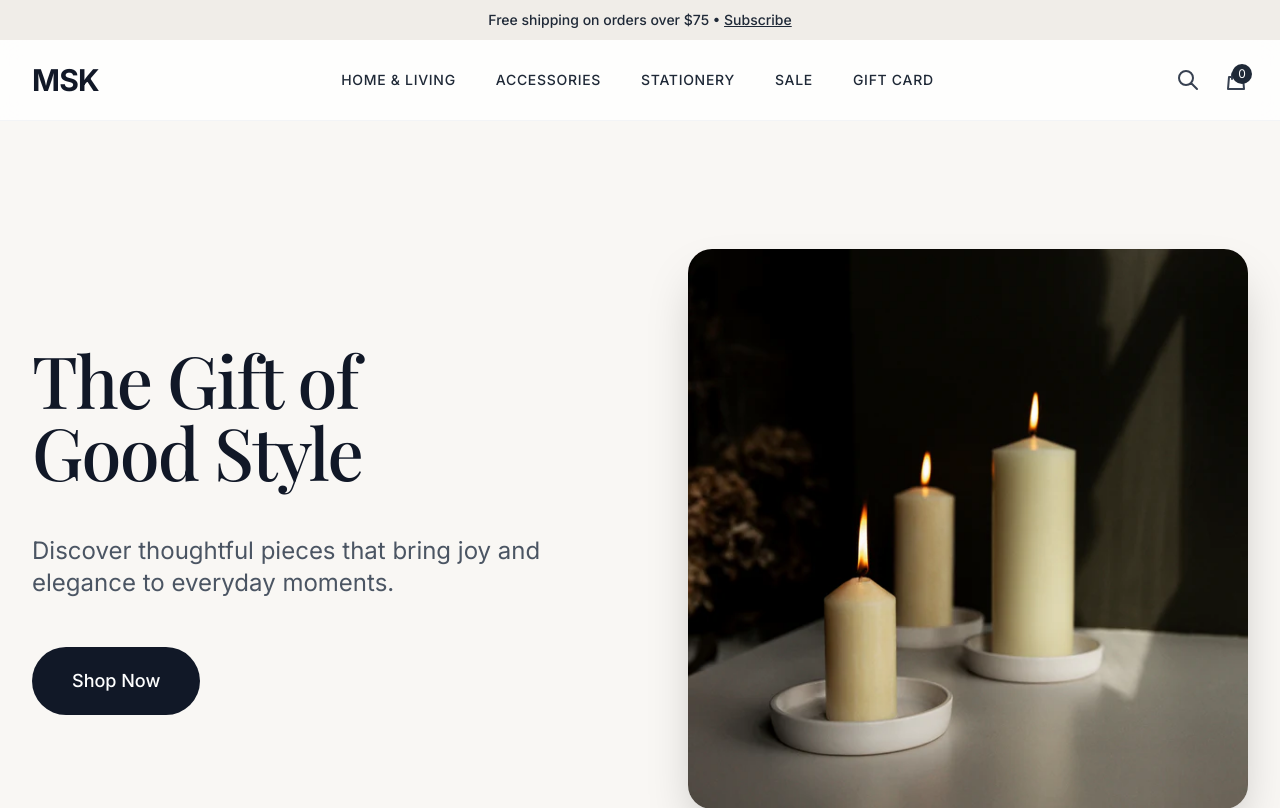
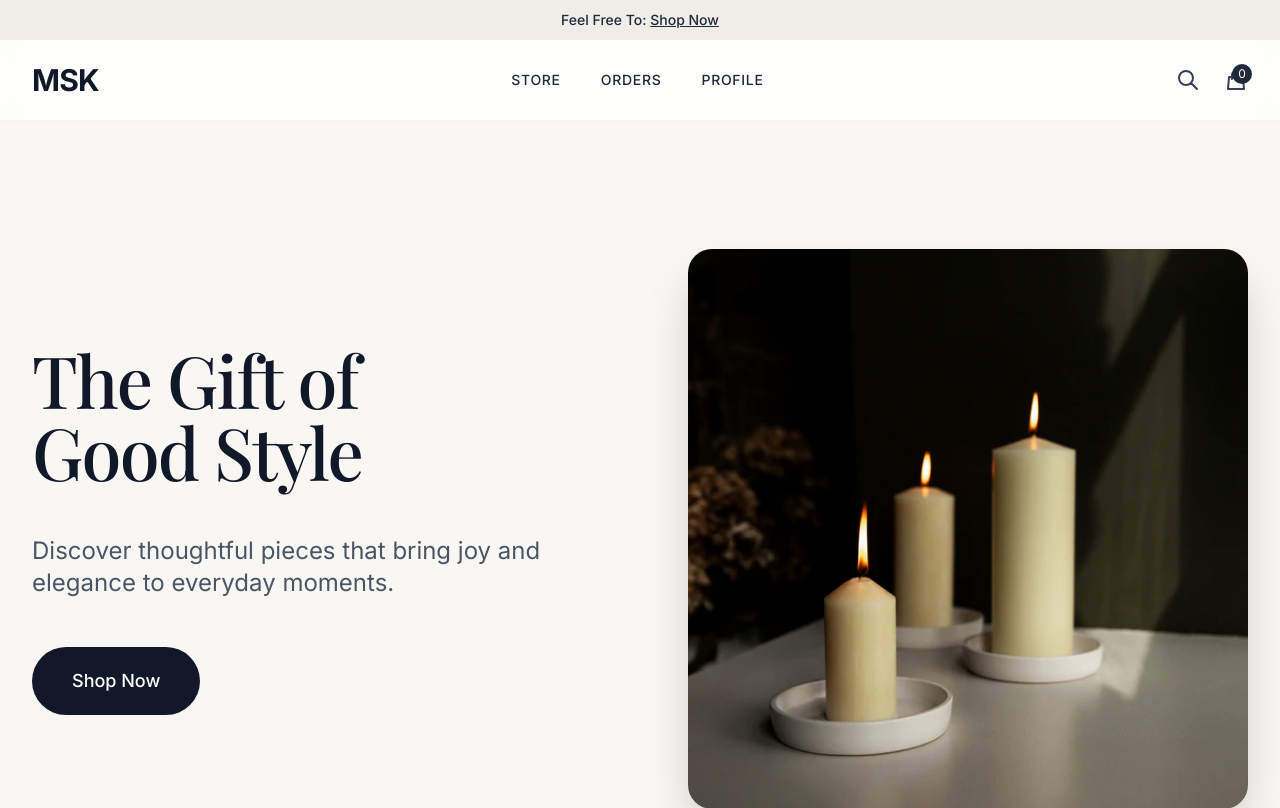
Before and after one commit to Musthak2004/django-ecommerce-api, a Django app: page / in a window 1280 px wide. Shown: the top 808 px of the page. Run offline with Django 5.2, Linux system fonts and the light colour scheme; some libraries are stand-ins or nearby versions.

Commit message:
new app created

```diff
--- a/ecommerce_project/settings.py
+++ b/ecommerce_project/settings.py
@@ -40,6 +40,7 @@ INSTALLED_APPS = [
     'accounts.apps.AccountsConfig',
     'orders.apps.OrdersConfig',
     'store.apps.StoreConfig',
+    'pages.apps.PagesConfig',
 ]
 
 MIDDLEWARE = [
--- a/ecommerce_project/urls.py
+++ b/ecommerce_project/urls.py
@@ -16,11 +16,10 @@ Including another URLconf
 """
 from django.contrib import admin
 from django.urls import path, include
-from django.views.generic.base import TemplateView
 
 urlpatterns = [
     path('admin/', admin.site.urls),
     path("accounts/", include("accounts.urls")),
     path("accounts/", include("django.contrib.auth.urls")),
-    path("", TemplateView.as_view(template_name="home.html"), name="home"),
+    path("", include("pages.urls")),
 ]
--- /dev/null
+++ b/pages/urls.py
@@ -0,0 +1,6 @@
+from django.urls import path
+from .views import HomePageView
+
+urlpatterns = [
+    path("", HomePageView.as_view(), name="home"),
+]
--- a/pages/views.py
+++ b/pages/views.py
@@ -1,3 +1,4 @@
-from django.shortcuts import render
+from django.views.generic import TemplateView
 
-# Create your views here.
+class HomePageView(TemplateView):
+    template_name = "home.html"
--- a/templates/base.html
+++ b/templates/base.html
@@ -24,8 +24,8 @@
   <body class="bg-[#f9f7f4] text-gray-800 antialiased">
     <!-- Top Bar: Free Shipping -->
     <div class="bg-[#f0ede8] text-center text-sm py-2.5 font-medium">
-      Free shipping on orders over $75 •
-      <a href="#" class="underline hover:text-gray-600">Subscribe</a>
+      Feel Free To:
+      <a href="#" class="underline hover:text-gray-600">Shop Now</a>
     </div>
 
     <!-- Navbar -->
@@ -44,11 +44,9 @@
           <nav
             class="hidden md:flex items-center space-x-10 text-sm font-medium uppercase tracking-wider"
           >
-            <a href="#" class="hover:text-gray-500 transition">Home & Living</a>
-            <a href="#" class="hover:text-gray-500 transition">Accessories</a>
-            <a href="#" class="hover:text-gray-500 transition">Stationery</a>
-            <a href="#" class="hover:text-gray-500 transition">Sale</a>
-            <a href="#" class="hover:text-gray-500 transition">Gift Card</a>
+            <a href="#" class="hover:text-gray-500 transition">Store</a>
+            <a href="#" class="hover:text-gray-500 transition">Orders</a>
+            <a href="#" class="hover:text-gray-500 transition">Profile</a>
           </nav>
 
           <div class="flex items-center space-x-6">
```
